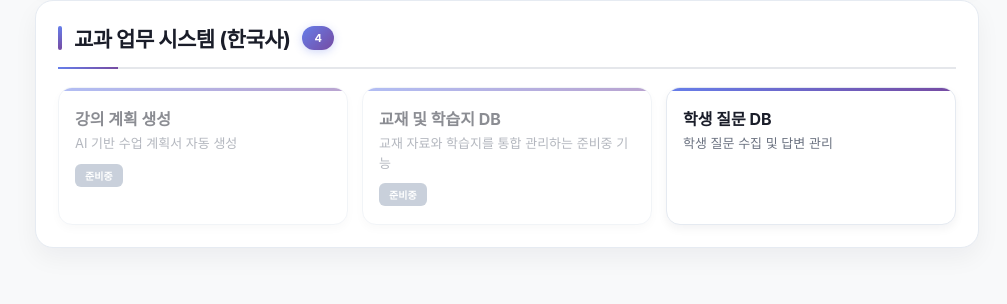
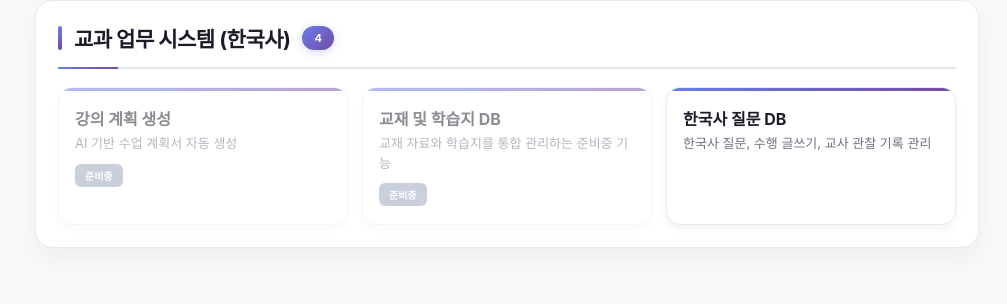
Before and after one commit to knue20-kmla/work-dashboard, a Python web app: template templates/dashboard.html in a window 1280 px wide. Shown: the part 1006-1310 px from the top of the page, without its empty margins (273-1280 px from the left). Run offline with Jinja, Linux system fonts and the light colour scheme; the template is opened without the code that fills it, so the values that code supplies are empty.

Commit message:
Update Korean history dashboard link

```diff
--- a/templates/dashboard.html
+++ b/templates/dashboard.html
@@ -584,9 +584,9 @@
                 <span class="nav-item-text">교재 및 학습지 DB</span>
                 <span class="nav-badge soon">준비중</span>
             </div>
-            <a href="https://script.google.com/macros/s/AKfycbzaRk2xqq8D8GFPMl6w5m2xWHqGCmsZqOgZsdhF7ARlhkC9bcX8XsaY5yKCyV0kze-1/exec" target="_blank" class="nav-item">
+            <a href="https://script.google.com/macros/s/AKfycbzaRk2xqq8D8GFPMl6w5m2xWHqGCmsZqOgZsdhF7ARlhkC9bcX8XsaY5yKCyV0kze-1/exec?page=teacher" target="_blank" class="nav-item">
                 <span class="nav-item-icon">💬</span>
-                <span class="nav-item-text">학생 질문 DB</span>
+                <span class="nav-item-text">한국사 질문 DB</span>
             </a>
         </div>
 
@@ -759,12 +759,12 @@
                         </div>
                     </div>
 
-                    <a href="https://script.google.com/macros/s/AKfycbzaRk2xqq8D8GFPMl6w5m2xWHqGCmsZqOgZsdhF7ARlhkC9bcX8XsaY5yKCyV0kze-1/exec" target="_blank" class="card">
+                    <a href="https://script.google.com/macros/s/AKfycbzaRk2xqq8D8GFPMl6w5m2xWHqGCmsZqOgZsdhF7ARlhkC9bcX8XsaY5yKCyV0kze-1/exec?page=teacher" target="_blank" class="card">
                         <div class="card-header">
                             <div class="card-icon subject">💬</div>
                             <div class="card-info">
-                                <div class="card-title">학생 질문 DB</div>
-                                <div class="card-desc">학생 질문 수집 및 답변 관리</div>
+                                <div class="card-title">한국사 질문 DB</div>
+                                <div class="card-desc">한국사 질문, 수행 글쓰기, 교사 관찰 기록 관리</div>
                             </div>
                         </div>
                     </a>
```
